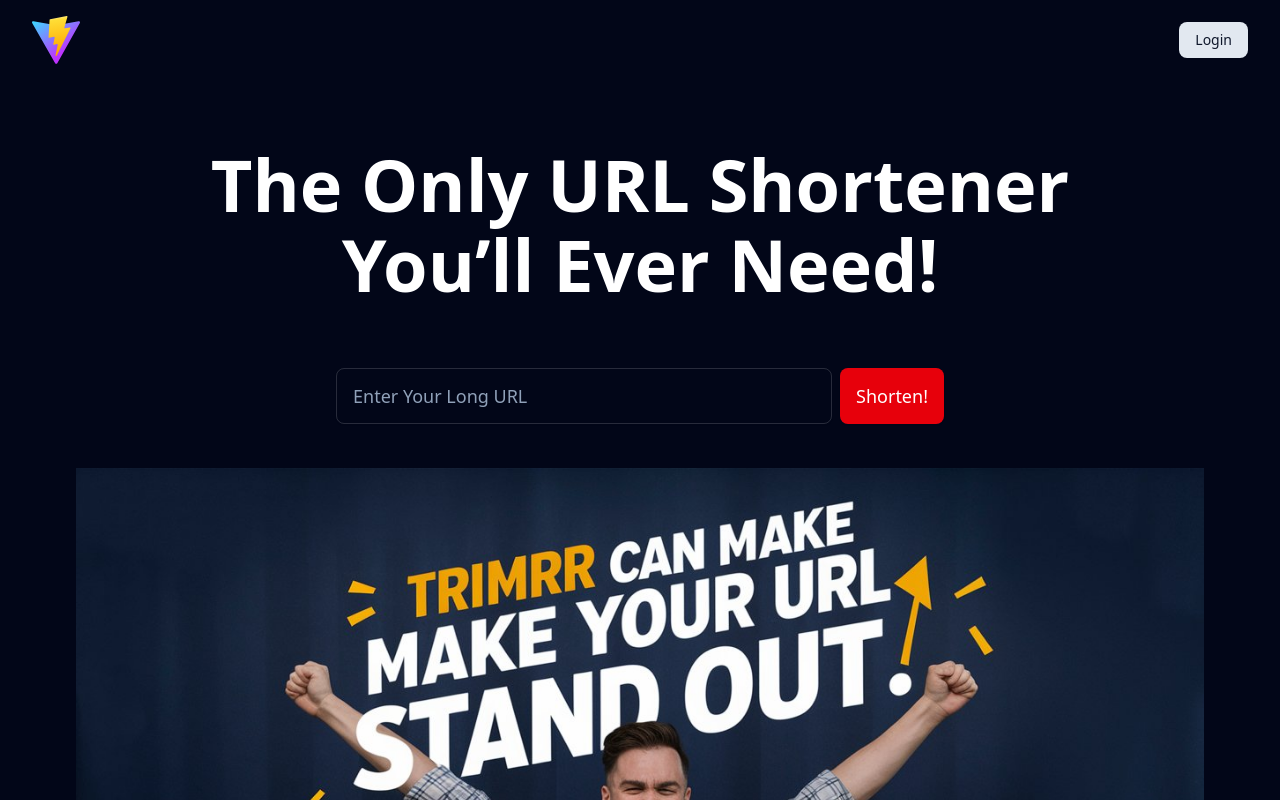
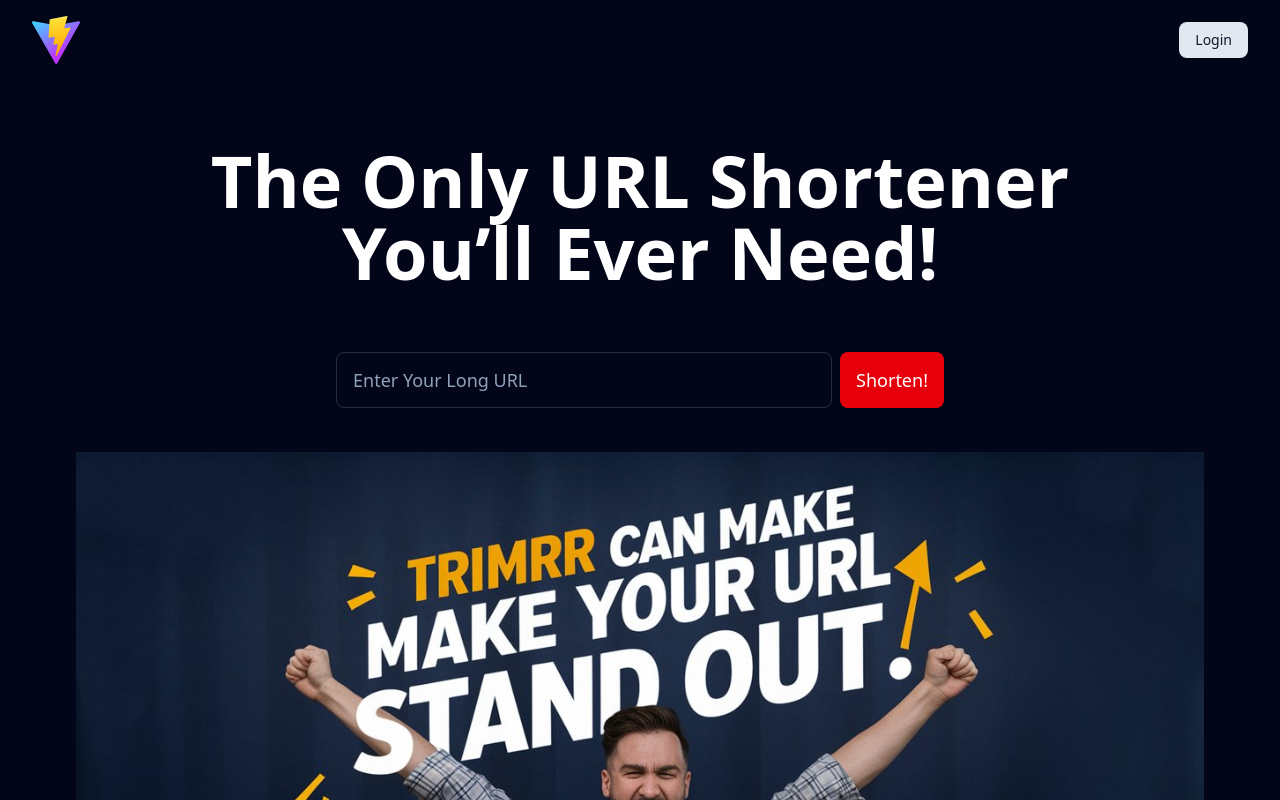
Before and after one commit to ma3llim007/mscut, a React (Vite) app in the folder frontend/: page / in a window 1280 px wide. Shown: the top 800 px of the page. Built offline with nearby package versions, Linux system fonts and the light colour scheme; no server answers.

Commit message:
style: enhance tab interaction in Auth component and adjust heading styling in Landing page

```diff
--- a/frontend/src/pages/Auth.jsx
+++ b/frontend/src/pages/Auth.jsx
@@ -24,8 +24,12 @@
             <h1 className="text-5xl font-extrabold">Login / Signup</h1>
             <Tabs defaultValue="login" className="w-[400px]">
                 <TabsList className="grid w-full grid-cols-2">
-                    <TabsTrigger value="login">Login</TabsTrigger>
-                    <TabsTrigger value="signup">Signup</TabsTrigger>
+                    <TabsTrigger className="cursor-pointer" value="login">
+                        Login
+                    </TabsTrigger>
+                    <TabsTrigger className="cursor-pointer" value="signup">
+                        Signup
+                    </TabsTrigger>
                 </TabsList>
                 <TabsContent value="login">
                     <Suspense fallback={<ClipLoader size={60} color="white" />}>
--- a/frontend/src/pages/Landing.jsx
+++ b/frontend/src/pages/Landing.jsx
@@ -17,7 +17,7 @@
     };
     return (
         <div className="flex flex-col items-center">
-            <h1 className="my-10 sm:my-16 text-3xl sm:text-6xl lg:text-7xl text-center font-extrabold leading-20">
+            <h1 className="my-10 sm:my-16 text-3xl sm:text-6xl lg:text-7xl text-center font-extrabold">
                 The Only URL Shortener <br /> You&rsquo;ll Ever Need!
             </h1>
             <form onSubmit={handleShorten} className="sm:h-14 flex flex-col sm:flex-row w-full md:w-2/4 gap-2">
```
